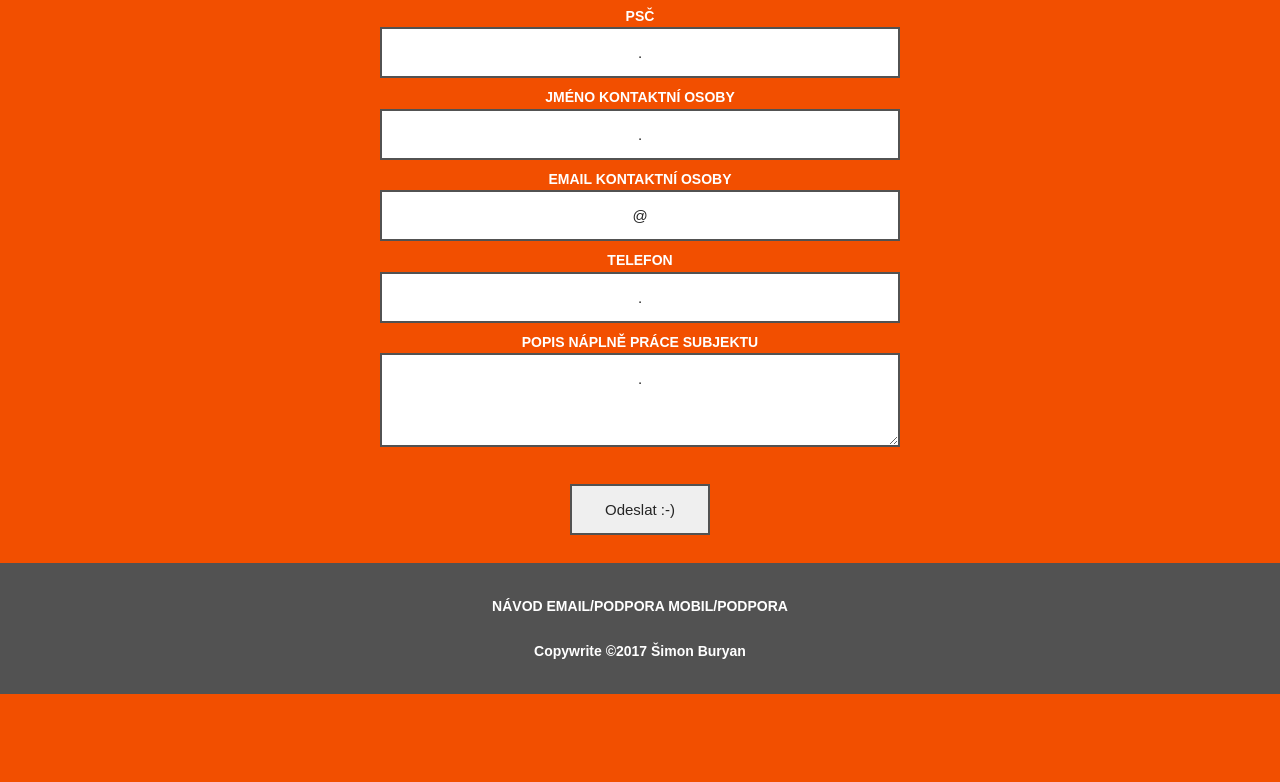
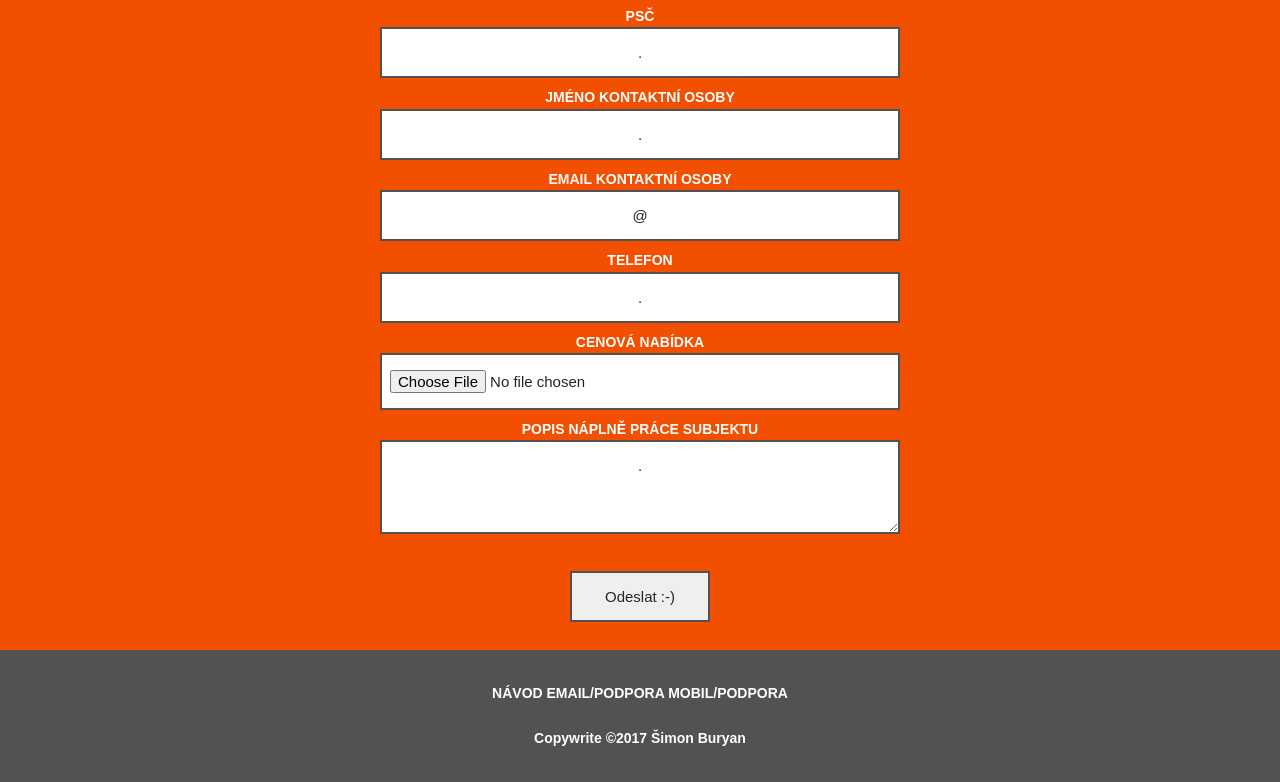
Before and after one commit to SimonB87/DotaznikNovyDodavatel, a plain HTML site: page index.html in a window 1280 px wide. Shown: the part 627-1409 px from the top of the page. Before the commit the page ends 1321 px from the top, so only its background shows below. Drawn offline with Linux system fonts and the light colour scheme.

Commit message:
Added file selection

```diff
--- a/index.html
+++ b/index.html
@@ -77,6 +77,11 @@
   </p>
 
    <p>
+     <label for="textdemo" class="titul"><strong>Cenová nabídka<strong></label><br>
+     <input type="file" id="file"  class="soubor" accept="image/jpeg">
+   </p>
+
+   <p>
      <label for="textdemo" class="titul"><strong>Popis náplně práce subjektu<strong></label><br>
 		 <textarea name="message" id="zprava">.</textarea><br>
   </p>
--- a/style.css
+++ b/style.css
@@ -28,6 +28,8 @@ body {
   color: #f24f00;
 }
 
+/*Dotaznik - styly - start*/
+
 form input, form textarea {
 	border: 2px solid #525252;
 	color: #252525;
@@ -42,6 +44,11 @@ form input, form textarea {
 
 .titul{
   color: #fff;
+}
+
+.soubor{
+  background-color: #fff;
+  color: #black;
 }
 
 form textarea {
@@ -69,6 +76,8 @@ form textarea {
   transform: translateY(8px);
 }
 
+/*Dotaznik - styly - finish*/
+
 .footer{
   margin-top: 20px;
   text-align: center;
```
